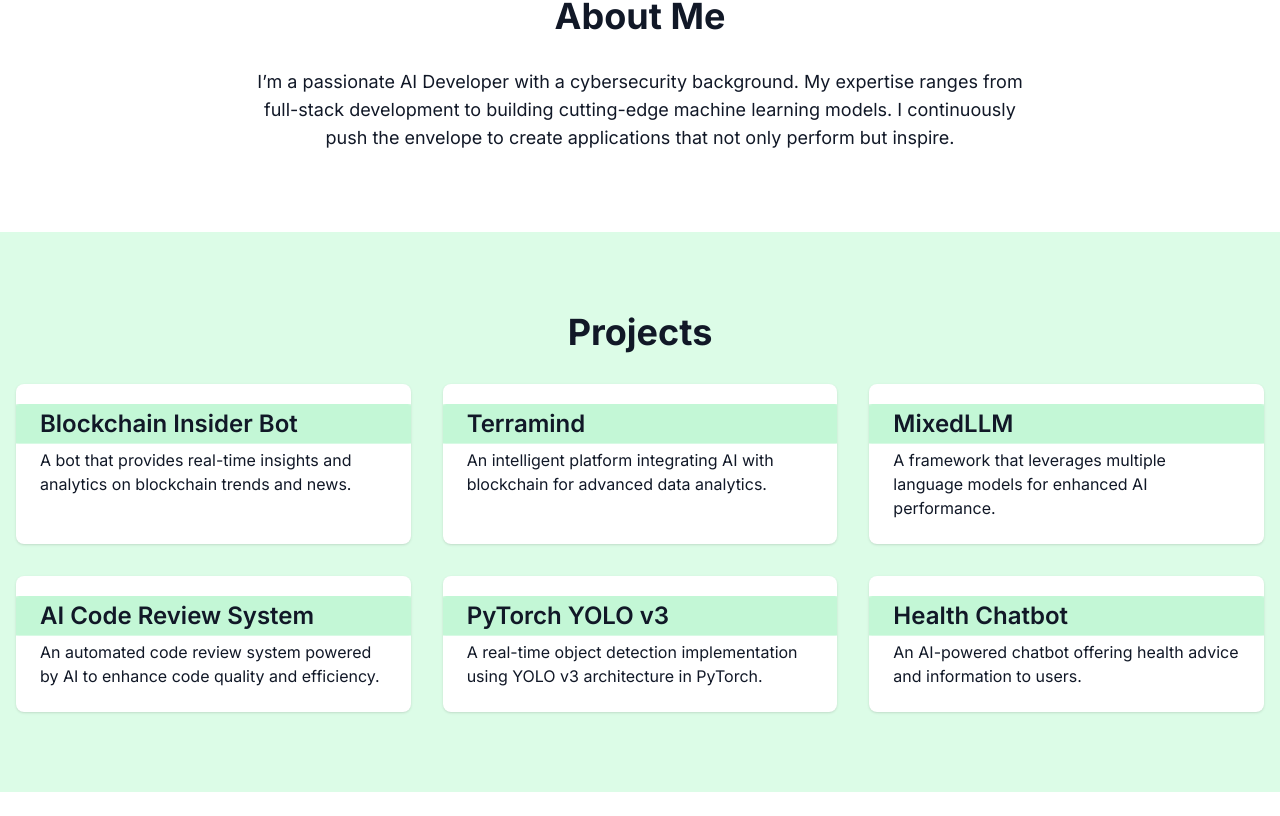
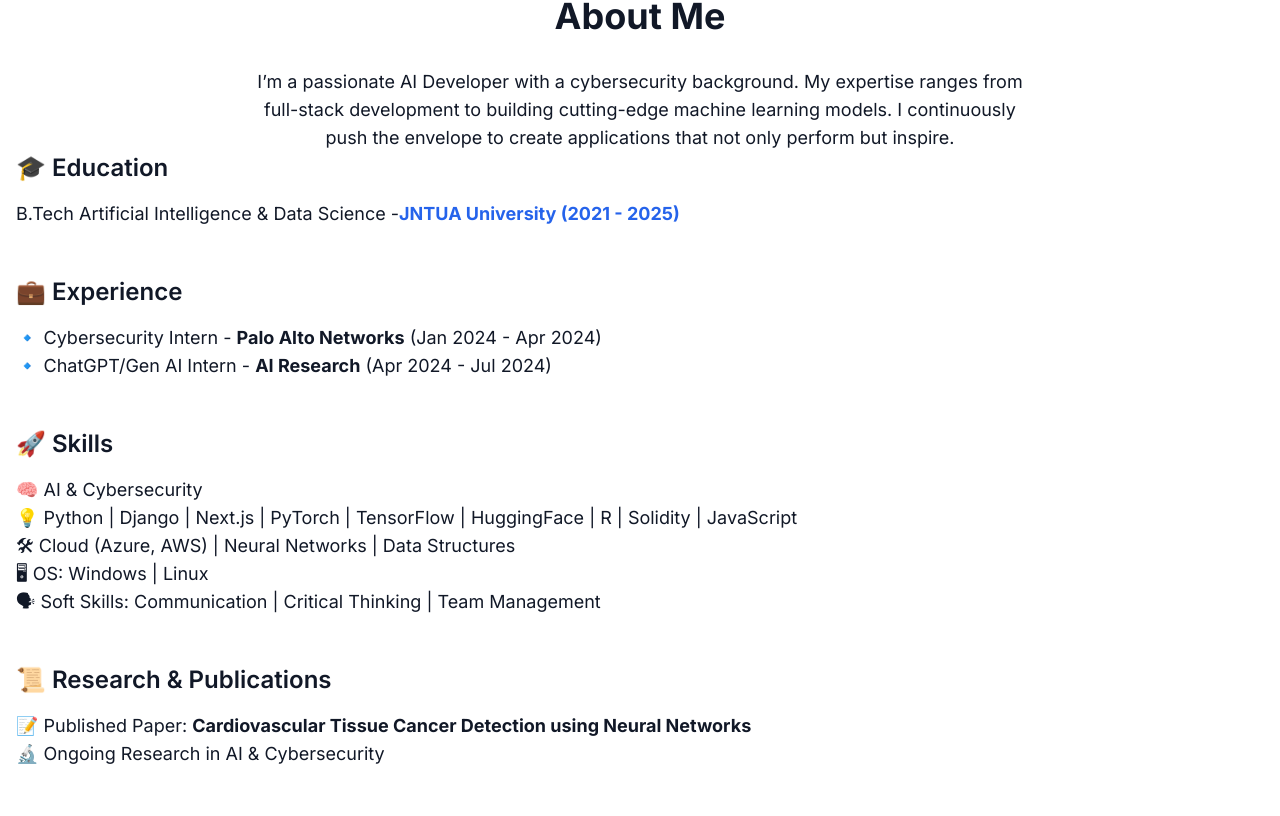
Before and after one commit to MogasalaHemagiri/my-portfolio, a Next.js app: page / in a window 1280 px wide. Shown: the part 884-1700 px from the top of the page. Built offline with nearby package versions, Linux system fonts and the light colour scheme.

Commit message:
Update About.js

```diff
--- a/components/About.js
+++ b/components/About.js
@@ -1,5 +1,9 @@
 // components/About.js
-import { motion } from 'framer-motion'
+import { motion } from "framer-motion";
+import Education from "./Education";
+import Experience from "./Experience";
+import Skills from "./Skills";
+import Publications from "./Publications";
 
 const About = () => {
   return (
@@ -23,9 +27,15 @@ const About = () => {
         >
           I’m a passionate AI Developer with a cybersecurity background. My expertise ranges from full-stack development to building cutting-edge machine learning models. I continuously push the envelope to create applications that not only perform but inspire.
         </motion.p>
+
+        {/* Additional Sections */}
+        <Education />
+        <Experience />
+        <Skills />
+        <Publications />
       </div>
     </section>
-  )
-}
+  );
+};
 
-export default About
+export default About;
```
